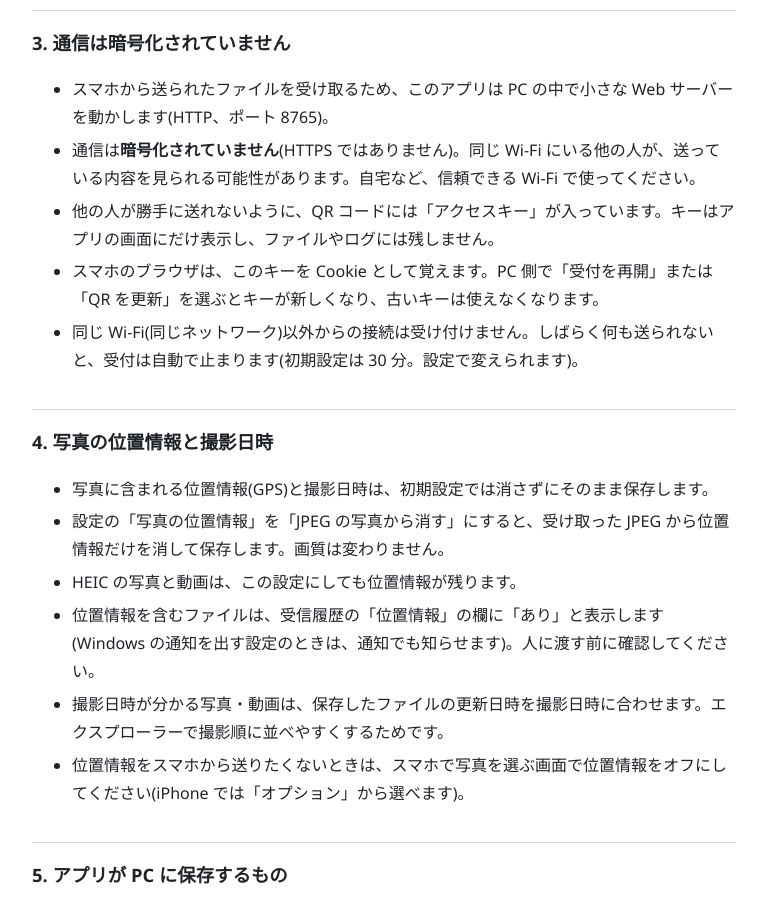
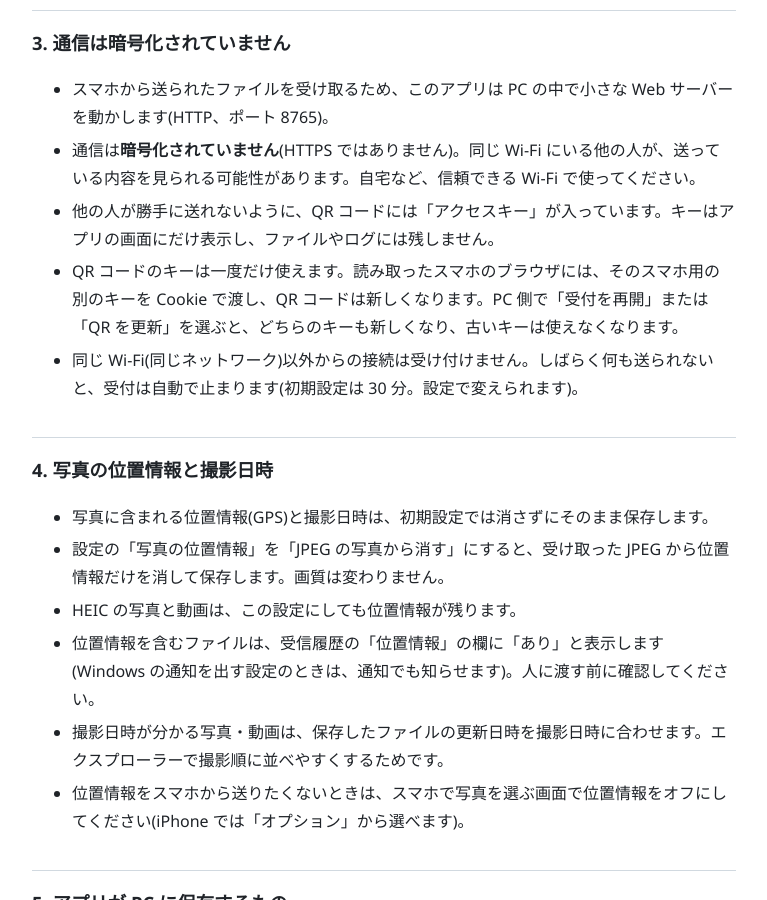
Before and after one commit to Aruto-AH/photo-to-pc-site, a Jekyll site: the page built from privacy/index.md, in a window 1280 px wide and 900 px high, scrolled down 1159 px. Shown: the whole window, without its empty margins (256-1023 px from the left). Built offline with Jekyll 4.4.1, drawn with Linux system fonts in a browser that asks for light colours; our own code applies the rules of GitHub Pages for plain Markdown files.

Commit message:
Update the privacy policy: the QR code key can be used only once
Co-Authored-By: Claude Opus 5.5 <noreply@anthropic.com>

```diff
--- a/privacy/index.md
+++ b/privacy/index.md
@@ -38,7 +38,7 @@ Photo to PC(以下「このアプリ」)は、同じ Wi-Fi にあるスマホの
 - スマホから送られたファイルを受け取るため、このアプリは PC の中で小さな Web サーバーを動かします(HTTP、ポート 8765)。
 - 通信は**暗号化されていません**(HTTPS ではありません)。同じ Wi-Fi にいる他の人が、送っている内容を見られる可能性があります。自宅など、信頼できる Wi-Fi で使ってください。
 - 他の人が勝手に送れないように、QR コードには「アクセスキー」が入っています。キーはアプリの画面にだけ表示し、ファイルやログには残しません。
-- スマホのブラウザは、このキーを Cookie として覚えます。PC 側で「受付を再開」または「QR を更新」を選ぶとキーが新しくなり、古いキーは使えなくなります。
+- QR コードのキーは一度だけ使えます。読み取ったスマホのブラウザには、そのスマホ用の別のキーを Cookie で渡し、QR コードは新しくなります。PC 側で「受付を再開」または「QR を更新」を選ぶと、どちらのキーも新しくなり、古いキーは使えなくなります。
 - 同じ Wi-Fi(同じネットワーク)以外からの接続は受け付けません。しばらく何も送られないと、受付は自動で止まります(初期設定は 30 分。設定で変えられます)。
 
 ## 4. 写真の位置情報と撮影日時
```
Also changed, not shown: privacy/en.md (+1 -1 lines).
